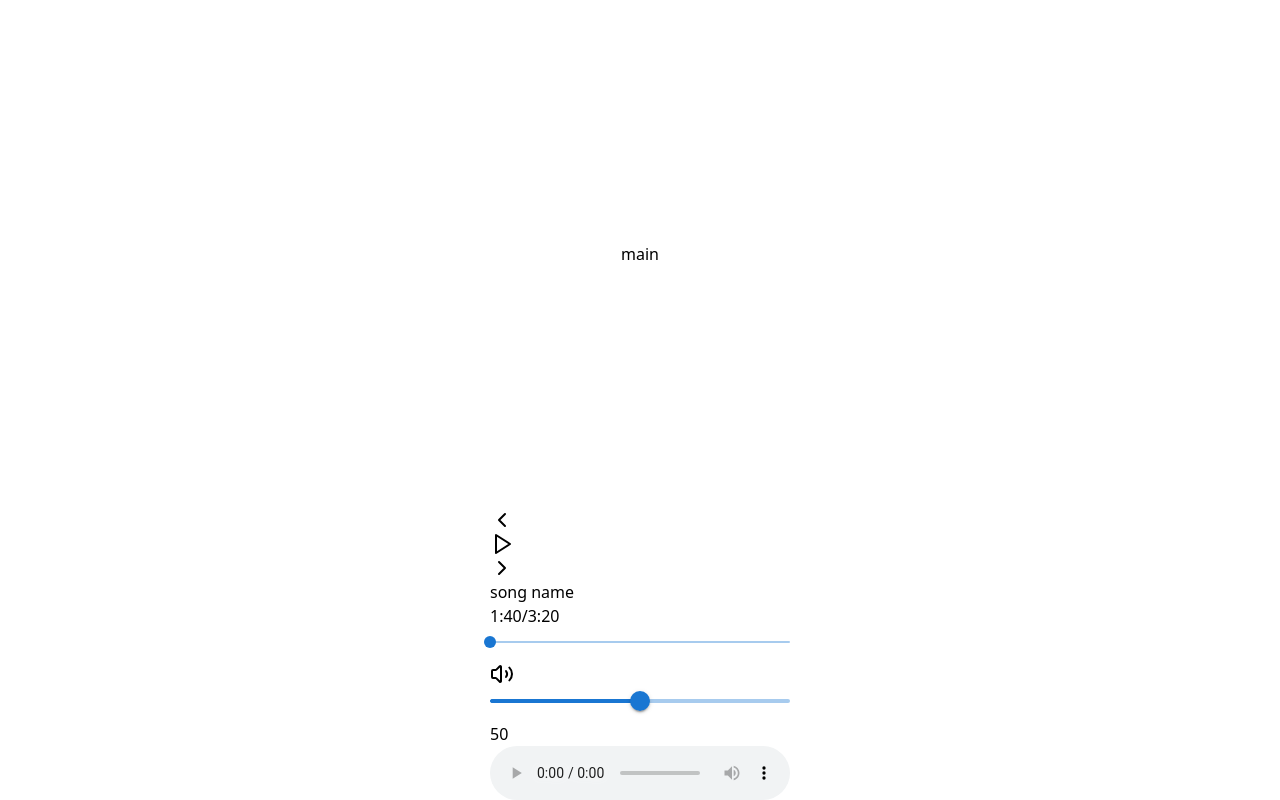
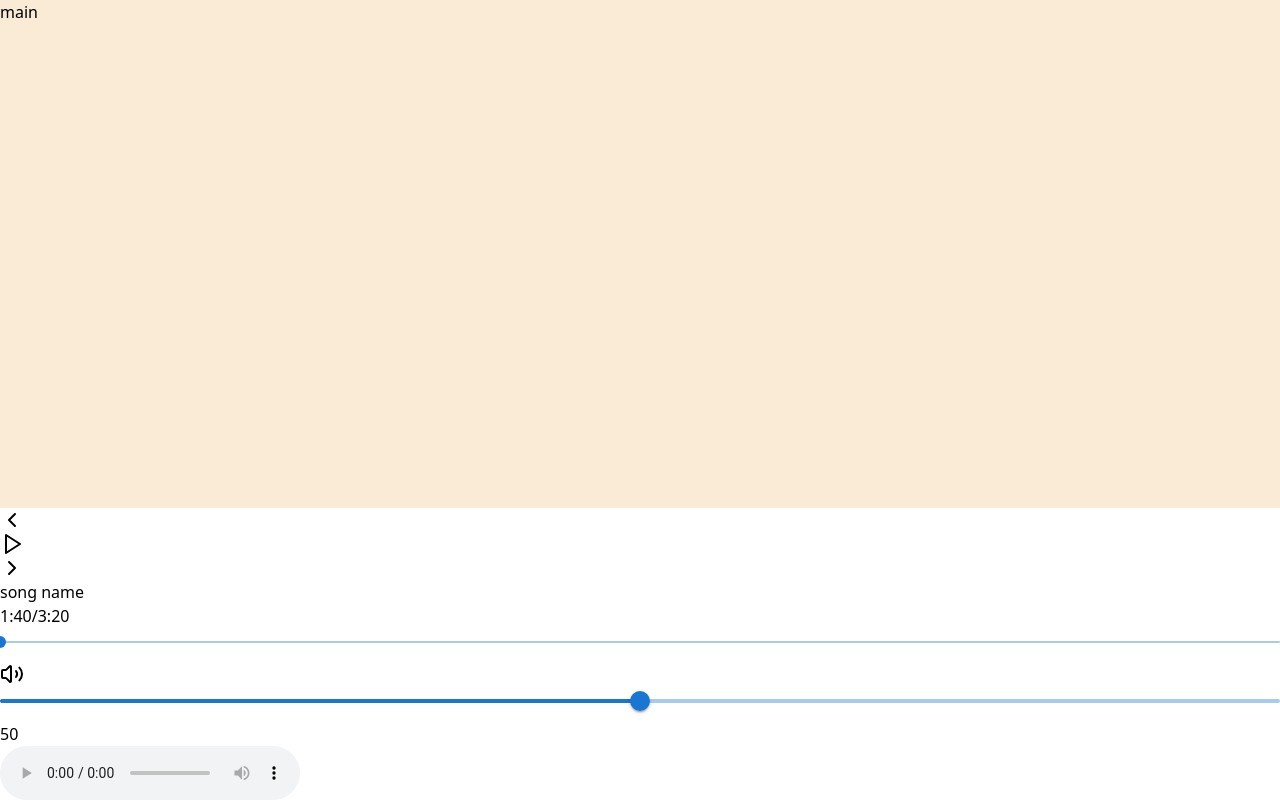
Before and after one commit to victorbqcheng/MusicPlayer, a React (Vite) app: page / in a window 1280 px wide. Built offline with nearby package versions, Linux system fonts and the light colour scheme.

Commit message:
Update Player module CSS

```diff
--- a/src/components/Player.module.css
+++ b/src/components/Player.module.css
@@ -1,19 +1,18 @@
 
 .container{
+    height: 100%;
     display: flex;
     flex-direction: column;
-    justify-content: center;
-    align-items: center;
-    height: 100%;
+
+    position: relative;
+    overflow: hidden;
 }
 
 .container .main{
-    display: flex;
-    flex-direction: column;
-    justify-content: center;
-    align-items: center;
-
+    background-color: antiquewhite;
+    position: relative;
     flex: 1;
+    overflow: hidden;
 }
 
 .container .controlbar{
```
